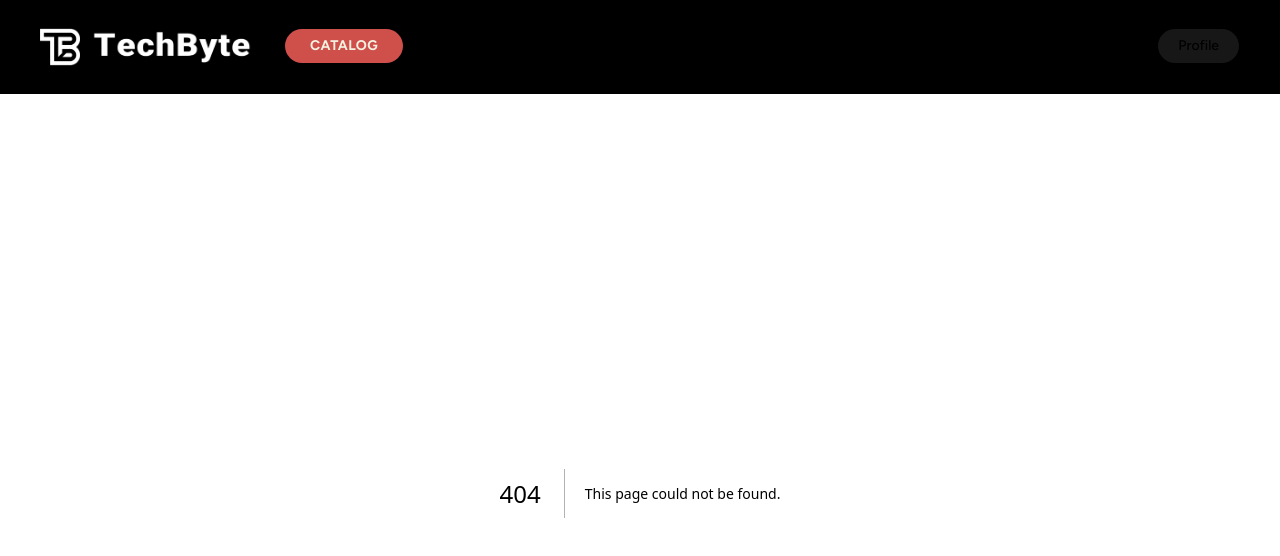
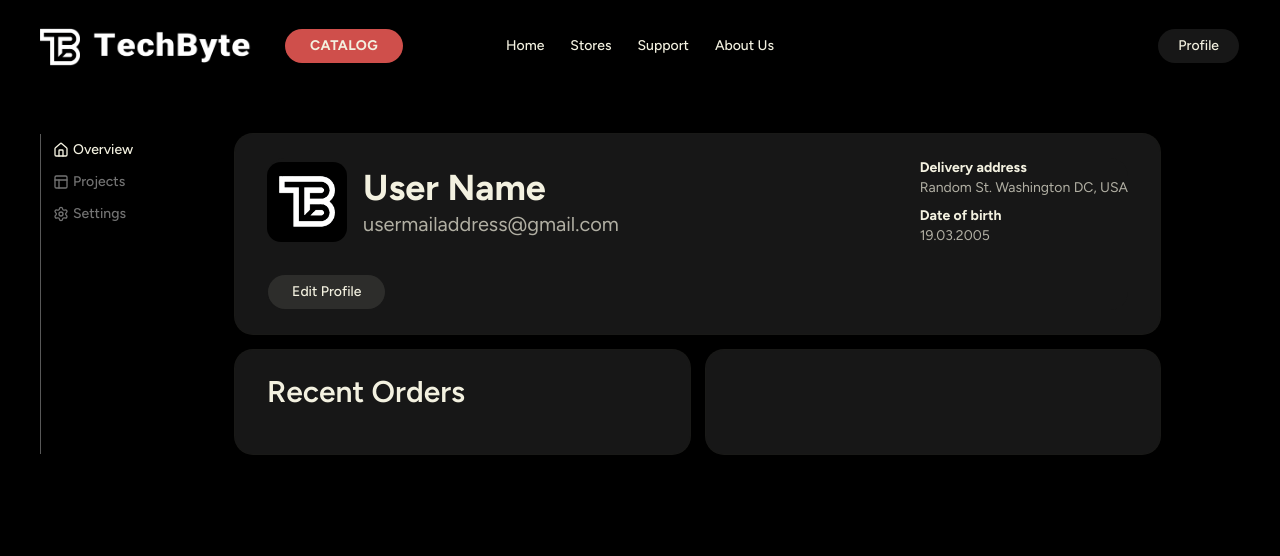
Before and after one commit to Alexandro-svg/tech-store, a Next.js app in the folder frontend/: page /profile in a window 1280 px wide. Before the commit this address had no page. Shown: the top 556 px of the page. Built offline with nearby package versions, Linux system fonts and the light colour scheme.

Commit message:
user page added

```diff
--- /dev/null
+++ b/frontend/app/profile/page.tsx
@@ -0,0 +1,88 @@
+import { HouseIcon, PanelsTopLeftIcon, SettingsIcon } from "lucide-react";
+import { Tabs, TabsList, TabsPanel, TabsTab } from "@/components/ui/tabs";
+import {
+    Card,
+    CardAction,
+    CardContent,
+    CardDescription,
+    CardFooter,
+    CardHeader,
+    CardTitle,
+} from "@/components/ui/card"
+import { Button } from "@/components/ui/button"
+
+export default function SupportPage() {
+    return (
+        <div className="p-10">
+            <Tabs
+                className="w-full flex-row"
+                defaultValue="tab-1"
+                orientation="vertical"
+            >
+                <div className="border-s">
+                    <TabsList variant="underline" className=''>
+                        <TabsTab value="tab-1">
+                            <HouseIcon aria-hidden="true" />
+                            Overview
+                        </TabsTab>
+                        <TabsTab value="tab-2">
+                            <PanelsTopLeftIcon aria-hidden="true" />
+                            Projects
+                        </TabsTab>
+                        <TabsTab value="tab-3">
+                            <SettingsIcon aria-hidden="true" />
+                            Settings
+                        </TabsTab>
+                    </TabsList>
+                </div>
+                <TabsPanel value="tab-1" className='px-20'>
+                    <div className="grid grid-cols-2 gap-4">
+                        <Card className="py-6 px-8 col-span-2">
+                            <div className="bg-card w-full rounded-2xl col-span-2">
+                                <div className="flex justify-between items-center mb-7">
+                                    <div className="flex gap-4">
+                                        <div className="">
+                                            <div className="bg-background aspect-square w-20 h-20 flex items-center justify-center rounded-xl px-3 overflow-hidden">
+                                                <img src="/logo_icon.png" alt="Profile Picture" />
+                                            </div>
+                                        </div>
+                                        <div className="flex flex-col justify-center">
+                                            <h1 className="text-foreground text-4xl font-bold leading-tight">User Name</h1>
+                                            <p className="text-foreground/70 text-xl">usermailaddress@gmail.com</p>
+                                        </div>
+                                    </div>
+                                    <div className="">
+                                        <div className="mb-2">
+                                            <b>Delivery address</b>
+                                            <p className="text-foreground/70">Random St. Washington DC, USA</p>
+                                        </div>
+                                        <div className="">
+                                            <b>Date of birth</b>
+                                            <p className="text-foreground/70">19.03.2005</p>
+                                        </div>
+                                    </div>
+                                </div>
+                                <Button variant="default" className="bg-foreground/10 cursor-pointer text-primary px-6">Edit Profile</Button>
+                            </div>
+                        </Card>
+                        <Card className="row-start-2 py-6 px-8">
+                            <h1 className="text-3xl font-semibold mb-5">Recent Orders</h1>
+                        </Card>
+                        <Card className="row-start-2">
+                        </Card>
+                    </div>
+                </TabsPanel>
+                <TabsPanel value="tab-2">
+                    <p className="p-4 text-center text-muted-foreground text-xs">
+                        Projects content
+                    </p>
+                </TabsPanel>
+                <TabsPanel value="tab-3">
+                    <p className="p-4 text-center text-muted-foreground text-xs">
+                        Settings content
+                    </p>
+                </TabsPanel>
+            </Tabs>
+        </div>
+    )
+}
--- a/frontend/components/navbar.tsx
+++ b/frontend/components/navbar.tsx
@@ -73,7 +73,9 @@ export const Navbar = () => {
                 </Link>
             </div>
             <div className="flex flex-1 justify-end">
-                <Button variant="default" className="cursor-pointer text-primary px-5">Profile</Button>
+                <Link href='/profile'>
+                    <Button variant="default" className="cursor-pointer text-primary px-5">Profile</Button>
+                </Link>
             </div>
         </div>
     )
--- /dev/null
+++ b/frontend/components/p-tabs-11.tsx
@@ -0,0 +1,44 @@
+import { HouseIcon, PanelsTopLeftIcon, SettingsIcon } from "lucide-react";
+import { Tabs, TabsList, TabsPanel, TabsTab } from "@/components/ui/tabs";
+
+export default function Particle() {
+  return (
+    <Tabs
+      className="w-full flex-row"
+      defaultValue="tab-1"
+      orientation="vertical"
+    >
+      <div className="border-s">
+        <TabsList variant="underline">
+          <TabsTab value="tab-1">
+            <HouseIcon aria-hidden="true" />
+            Overview
+          </TabsTab>
+          <TabsTab value="tab-2">
+            <PanelsTopLeftIcon aria-hidden="true" />
+            Projects
+          </TabsTab>
+          <TabsTab value="tab-3">
+            <SettingsIcon aria-hidden="true" />
+            Settings
+          </TabsTab>
+        </TabsList>
+      </div>
+      <TabsPanel value="tab-1">
+        <p className="p-4 text-center text-muted-foreground text-xs">
+          Overview content
+        </p>
+      </TabsPanel>
+      <TabsPanel value="tab-2">
+        <p className="p-4 text-center text-muted-foreground text-xs">
+          Projects content
+        </p>
+      </TabsPanel>
+      <TabsPanel value="tab-3">
+        <p className="p-4 text-center text-muted-foreground text-xs">
+          Settings content
+        </p>
+      </TabsPanel>
+    </Tabs>
+  );
+}
--- /dev/null
+++ b/frontend/components/ui/tabs.tsx
@@ -0,0 +1,89 @@
+"use client";
+
+import { Tabs as TabsPrimitive } from "@base-ui/react/tabs";
+import type React from "react";
+import { cn } from "@/lib/utils";
+
+export type TabsVariant = "default" | "underline";
+
+export function Tabs({
+  className,
+  ...props
+}: TabsPrimitive.Root.Props): React.ReactElement {
+  return (
+    <TabsPrimitive.Root
+      className={cn(
+        "flex flex-col gap-2 data-[orientation=vertical]:flex-row",
+        className,
+      )}
+      data-slot="tabs"
+      {...props}
+    />
+  );
+}
+
+export function TabsList({
+  variant = "default",
+  className,
+  children,
+  ...props
+}: TabsPrimitive.List.Props & {
+  variant?: TabsVariant;
+}): React.ReactElement {
+  return (
+    <TabsPrimitive.List
+      className={cn(
+        "relative z-0 flex w-fit items-center justify-center gap-x-0.5 text-muted-foreground",
+        "data-[orientation=vertical]:flex-col",
+        variant === "default"
+          ? "rounded-lg bg-muted p-0.5 text-muted-foreground/72"
+          : "data-[orientation=vertical]:px-1 data-[orientation=horizontal]:py-1 *:data-[slot=tabs-tab]:hover:bg-accent/20",
+        className,
+      )}
+      data-slot="tabs-list"
+      {...props}
+    >
+      {children}
+      <TabsPrimitive.Indicator
+        className={cn(
+          "absolute bottom-0 left-0 h-(--active-tab-height) w-(--active-tab-width) translate-x-(--active-tab-left) -translate-y-(--active-tab-bottom) transition-[width,translate] duration-200 ease-in-out",
+          variant === "underline"
+            ? "z-10 bg-primary data-[orientation=horizontal]:h-0.5 data-[orientation=vertical]:w-0.5 data-[orientation=vertical]:-translate-x-px data-[orientation=horizontal]:translate-y-px"
+            : "-z-1 rounded-md bg-background shadow-sm/5 dark:bg-input",
+        )}
+        data-slot="tab-indicator"
+      />
+    </TabsPrimitive.List>
+  );
+}
+
+export function TabsTab({
+  className,
+  ...props
+}: TabsPrimitive.Tab.Props): React.ReactElement {
+  return (
+    <TabsPrimitive.Tab
+      className={cn(
+        "relative flex h-9 shrink-0 grow cursor-pointer items-center justify-center gap-1.5 whitespace-nowrap rounded-md border border-transparent px-[calc(--spacing(2.5)-1px)] font-medium text-base outline-none transition-[color,background-color,box-shadow] hover:text-muted-foreground focus-visible:ring-2 focus-visible:ring-ring data-disabled:pointer-events-none data-[orientation=vertical]:w-full data-[orientation=vertical]:justify-start data-active:text-foreground data-disabled:opacity-64 sm:h-8 sm:text-sm [&_svg:not([class*='size-'])]:size-4.5 sm:[&_svg:not([class*='size-'])]:size-4 [&_svg]:pointer-events-none [&_svg]:-mx-0.5 [&_svg]:shrink-0",
+        className,
+      )}
+      data-slot="tabs-tab"
+      {...props}
+    />
+  );
+}
+
+export function TabsPanel({
+  className,
+  ...props
+}: TabsPrimitive.Panel.Props): React.ReactElement {
+  return (
+    <TabsPrimitive.Panel
+      className={cn("flex-1 outline-none", className)}
+      data-slot="tabs-content"
+      {...props}
+    />
+  );
+}
+
+export { TabsPrimitive, TabsTab as TabsTrigger, TabsPanel as TabsContent };
--- a/frontend/package.json
+++ b/frontend/package.json
@@ -9,7 +9,7 @@
     "lint": "eslint"
   },
   "dependencies": {
-    "@base-ui/react": "^1.3.0",
+    "@base-ui/react": "^1.4.0",
     "@emotion/react": "^11.14.0",
     "@emotion/styled": "^11.14.1",
     "@hugeicons/core-free-icons": "^4.0.0",
@@ -18,6 +18,7 @@
     "class-variance-authority": "^0.7.1",
     "clsx": "^2.1.1",
     "embla-carousel-react": "^8.6.0",
+    "lucide-react": "^1.8.0",
     "next": "16.1.6",
     "radix-ui": "^1.4.3",
     "react": "19.2.3",
```
Also changed, not shown: frontend/components/product-details.tsx (+0 -1 lines), 1 other file (tests, documents, lock files or other folders).
